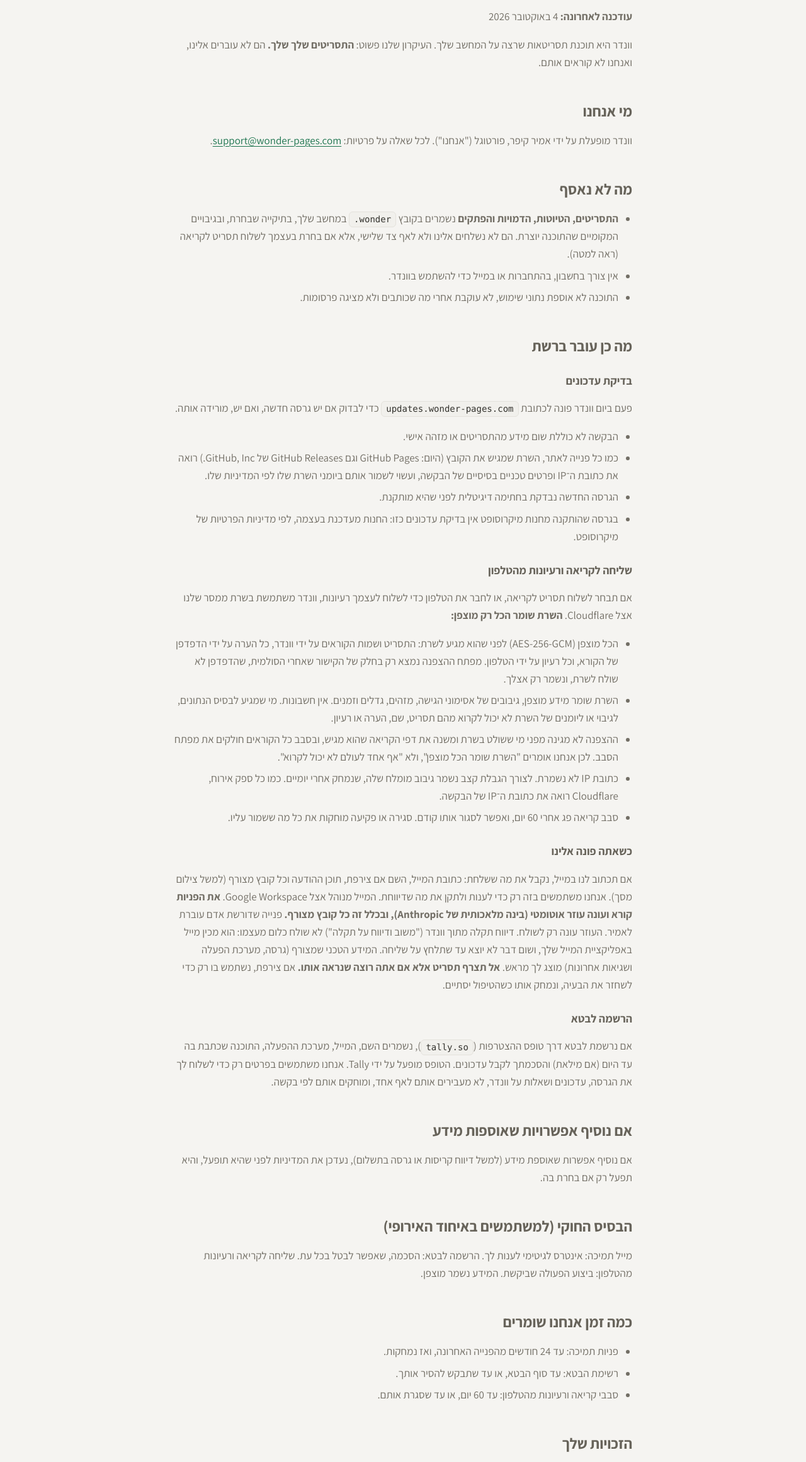
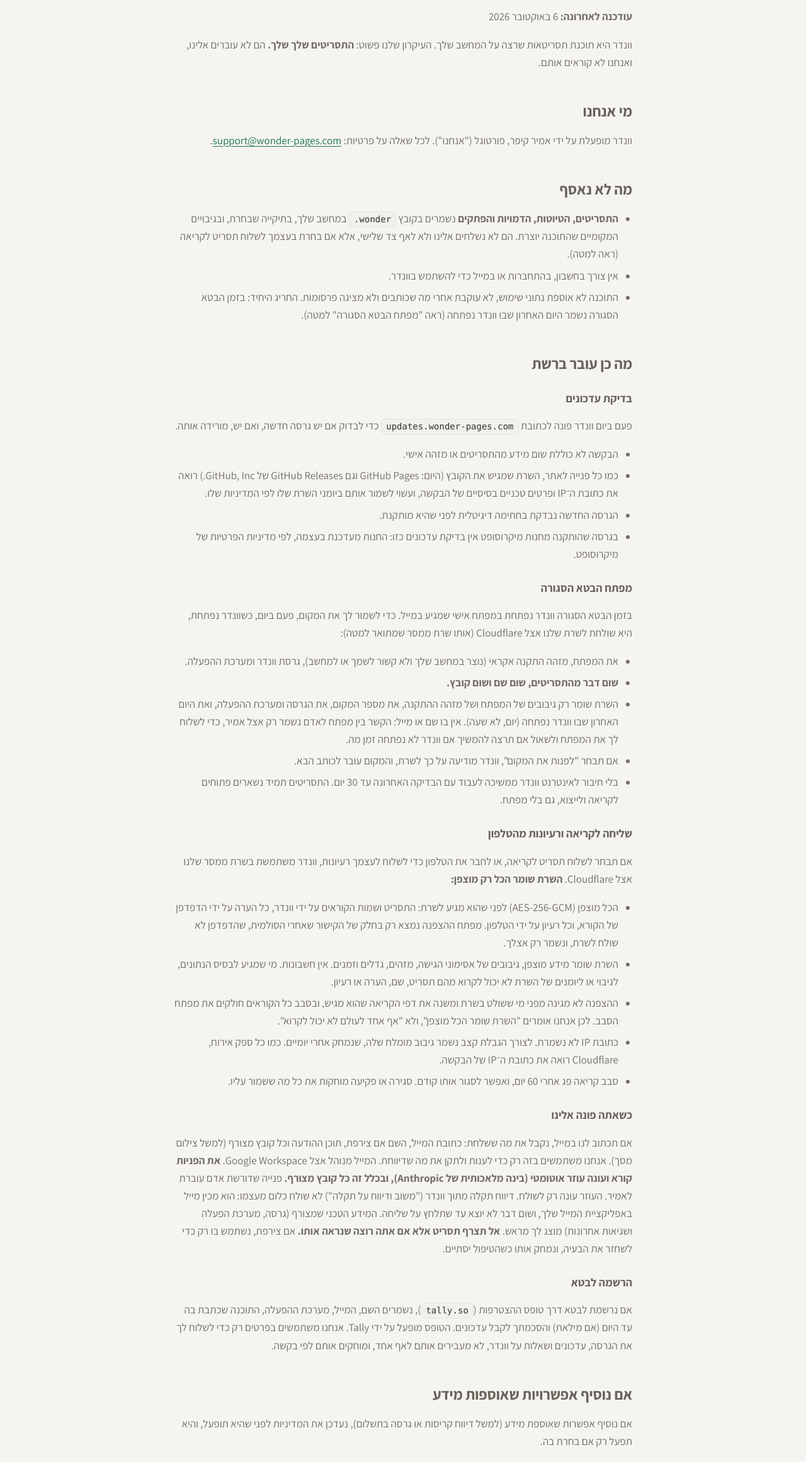
Before and after one commit to Wonder-App/wonder-site, a plain HTML site: page privacy.html in a window 1280 px wide. Shown: the part 181-2503 px from the top of the page at 63% size. Drawn offline with Linux system fonts and the light colour scheme.

Commit message:
The beta is joined by invitation; privacy: the closed-beta key paragraph

```diff
--- a/privacy.html
+++ b/privacy.html
@@ -19,16 +19,19 @@
 </header>
 <main class="legal">
 <h1>מדיניות פרטיות — וונדר</h1>
-<p><strong>עודכנה לאחרונה:</strong> 4 באוקטובר 2026</p>
+<p><strong>עודכנה לאחרונה:</strong> 6 באוקטובר 2026</p>
 <p>וונדר היא תוכנת תסריטאות שרצה על המחשב שלך. העיקרון שלנו פשוט: <strong>התסריטים שלך שלך.</strong> הם לא עוברים אלינו, ואנחנו לא קוראים אותם.</p>
 <h2>מי אנחנו</h2>
 <p>וונדר מופעלת על ידי אמיר קיפר, פורטוגל ("אנחנו"). לכל שאלה על פרטיות: <a href="mailto:support@wonder-pages.com" class="ltr">support@wonder-pages.com</a>.</p>
 <h2>מה לא נאסף</h2>
-<ul><li><strong>התסריטים, הטיוטות, הדמויות והפתקים</strong> נשמרים בקובץ <code>.wonder</code> במחשב שלך, בתיקייה שבחרת, ובגיבויים המקומיים שהתוכנה יוצרת. הם לא נשלחים אלינו ולא לאף צד שלישי, אלא אם בחרת בעצמך לשלוח תסריט לקריאה (ראה למטה).</li><li>אין צורך בחשבון, בהתחברות או במייל כדי להשתמש בוונדר.</li><li>התוכנה לא אוספת נתוני שימוש, לא עוקבת אחרי מה שכותבים ולא מציגה פרסומות.</li></ul>
+<ul><li><strong>התסריטים, הטיוטות, הדמויות והפתקים</strong> נשמרים בקובץ <code>.wonder</code> במחשב שלך, בתיקייה שבחרת, ובגיבויים המקומיים שהתוכנה יוצרת. הם לא נשלחים אלינו ולא לאף צד שלישי, אלא אם בחרת בעצמך לשלוח תסריט לקריאה (ראה למטה).</li><li>אין צורך בחשבון, בהתחברות או במייל כדי להשתמש בוונדר.</li><li>התוכנה לא אוספת נתוני שימוש, לא עוקבת אחרי מה שכותבים ולא מציגה פרסומות. החריג היחיד: בזמן הבטא הסגורה נשמר היום האחרון שבו וונדר נפתחה (ראה "מפתח הבטא הסגורה" למטה).</li></ul>
 <h2>מה כן עובר ברשת</h2>
 <h3>בדיקת עדכונים</h3>
 <p>פעם ביום וונדר פונה לכתובת <code>updates.wonder-pages.com</code> כדי לבדוק אם יש גרסה חדשה, ואם יש, מורידה אותה.</p>
 <ul><li>הבקשה לא כוללת שום מידע מהתסריטים או מזהה אישי.</li><li>כמו כל פנייה לאתר, השרת שמגיש את הקובץ (היום: GitHub Pages וגם GitHub Releases של GitHub, Inc.) רואה את כתובת ה־IP ופרטים טכניים בסיסיים של הבקשה, ועשוי לשמור אותם ביומני השרת שלו לפי המדיניות שלו.</li><li>הגרסה החדשה נבדקת בחתימה דיגיטלית לפני שהיא מותקנת.</li><li>בגרסה שהותקנה מחנות מיקרוסופט אין בדיקת עדכונים כזו: החנות מעדכנת בעצמה, לפי מדיניות הפרטיות של מיקרוסופט.</li></ul>
+<h3>מפתח הבטא הסגורה</h3>
+<p>בזמן הבטא הסגורה וונדר נפתחת במפתח אישי שמגיע במייל. כדי לשמור לך את המקום, פעם ביום, כשוונדר נפתחת, היא שולחת לשרת שלנו אצל Cloudflare (אותו שרת ממסר שמתואר למטה):</p>
+<ul><li>את המפתח, מזהה התקנה אקראי (נוצר במחשב שלך ולא קשור לשמך או למחשב), גרסת וונדר ומערכת ההפעלה.</li><li><strong>שום דבר מהתסריטים, שום שם ושום קובץ.</strong></li><li>השרת שומר רק גיבובים של המפתח ושל מזהה ההתקנה, את מספר המקום, את הגרסה ומערכת ההפעלה, ואת היום האחרון שבו וונדר נפתחה (יום, לא שעה). אין בו שם או מייל: הקשר בין מפתח לאדם נשמר רק אצל אמיר, כדי לשלוח לך את המפתח ולשאול אם תרצה להמשיך אם וונדר לא נפתחה זמן מה.</li><li>אם תבחר "לפנות את המקום", וונדר מודיעה על כך לשרת, והמקום עובר לכותב הבא.</li><li>בלי חיבור לאינטרנט וונדר ממשיכה לעבוד עם הבדיקה האחרונה עד 30 יום. התסריטים תמיד נשארים פתוחים לקריאה ולייצוא, גם בלי מפתח.</li></ul>
 <h3>שליחה לקריאה ורעיונות מהטלפון</h3>
 <p>אם תבחר לשלוח תסריט לקריאה, או לחבר את הטלפון כדי לשלוח לעצמך רעיונות, וונדר משתמשת בשרת ממסר שלנו אצל Cloudflare. <strong>השרת שומר הכל רק מוצפן:</strong></p>
 <ul><li>הכל מוצפן (AES-256-GCM) לפני שהוא מגיע לשרת: התסריט ושמות הקוראים על ידי וונדר, כל הערה על ידי הדפדפן של הקורא, וכל רעיון על ידי הטלפון. מפתח ההצפנה נמצא רק בחלק של הקישור שאחרי הסולמית, שהדפדפן לא שולח לשרת, ונשמר רק אצלך.</li><li>השרת שומר מידע מוצפן, גיבובים של אסימוני הגישה, מזהים, גדלים וזמנים. אין חשבונות. מי שמגיע לבסיס הנתונים, לגיבוי או ליומנים של השרת לא יכול לקרוא מהם תסריט, שם, הערה או רעיון.</li><li>ההצפנה לא מגינה מפני מי ששולט בשרת ומשנה את דפי הקריאה שהוא מגיש, ובסבב כל הקוראים חולקים את מפתח הסבב. לכן אנחנו אומרים "השרת שומר הכל מוצפן", ולא "אף אחד לעולם לא יכול לקרוא".</li><li>כתובת IP לא נשמרת. לצורך הגבלת קצב נשמר גיבוב מומלח שלה, שנמחק אחרי יומיים. כמו כל ספק אירוח, Cloudflare רואה את כתובת ה־IP של הבקשה.</li><li>סבב קריאה פג אחרי 60 יום, ואפשר לסגור אותו קודם. סגירה או פקיעה מוחקות את כל מה ששמור עליו.</li></ul>
@@ -39,9 +42,9 @@
 <h2>אם נוסיף אפשרויות שאוספות מידע</h2>
 <p>אם נוסיף אפשרות שאוספת מידע (למשל דיווח קריסות או גרסה בתשלום), נעדכן את המדיניות לפני שהיא תופעל, והיא תפעל רק אם בחרת בה.</p>
 <h2>הבסיס החוקי (למשתמשים באיחוד האירופי)</h2>
-<p>מייל תמיכה: אינטרס לגיטימי לענות לך. הרשמה לבטא: הסכמה, שאפשר לבטל בכל עת. שליחה לקריאה ורעיונות מהטלפון: ביצוע הפעולה שביקשת. המידע נשמר מוצפן.</p>
+<p>מייל תמיכה: אינטרס לגיטימי לענות לך. הרשמה לבטא: הסכמה, שאפשר לבטל בכל עת. בדיקת מפתח הבטא: ביצוע ההסכם (שמירת המקום שקיבלת). שליחה לקריאה ורעיונות מהטלפון: ביצוע הפעולה שביקשת. המידע נשמר מוצפן.</p>
 <h2>כמה זמן אנחנו שומרים</h2>
-<ul><li>פניות תמיכה: עד 24 חודשים מהפנייה האחרונה, ואז נמחקות.</li><li>רשימת הבטא: עד סוף הבטא, או עד שתבקש להסיר אותך.</li><li>סבבי קריאה ורעיונות מהטלפון: עד 60 יום, או עד שסגרת אותם.</li></ul>
+<ul><li>פניות תמיכה: עד 24 חודשים מהפנייה האחרונה, ואז נמחקות.</li><li>רשימת הבטא: עד סוף הבטא, או עד שתבקש להסיר אותך.</li><li>רשומת המקום בבטא (גיבובים, מספר המקום והיום האחרון שבו וונדר נפתחה): עד סוף הבטא, או עד שתבקש למחוק אותה.</li><li>סבבי קריאה ורעיונות מהטלפון: עד 60 יום, או עד שסגרת אותם.</li></ul>
 <h2>הזכויות שלך</h2>
 <p>אתה יכול לבקש לראות את המידע שיש לנו עליך, לתקן אותו, למחוק אותו, להגביל את השימוש בו או לקבל עותק שלו. כתוב אלינו: <a href="mailto:support@wonder-pages.com" class="ltr">support@wonder-pages.com</a> ונענה בתוך 30 יום. אם אתה סבור שלא טיפלנו כראוי, אפשר לפנות לרשות להגנת הפרטיות בישראל, או לרשות הפיקוח על המידע במדינה שלך באיחוד האירופי (בפורטוגל: CNPD).</p>
 <h2>העברה מחוץ לישראל ולאיחוד האירופי</h2>
```
Also changed, not shown: index.html (+2 -2 lines).
